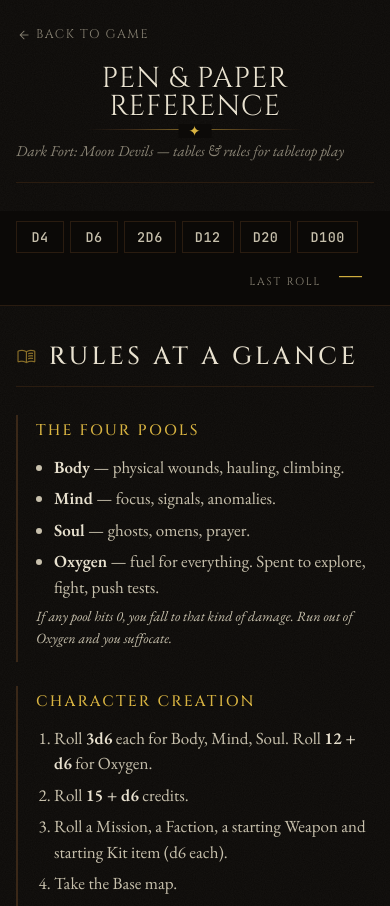
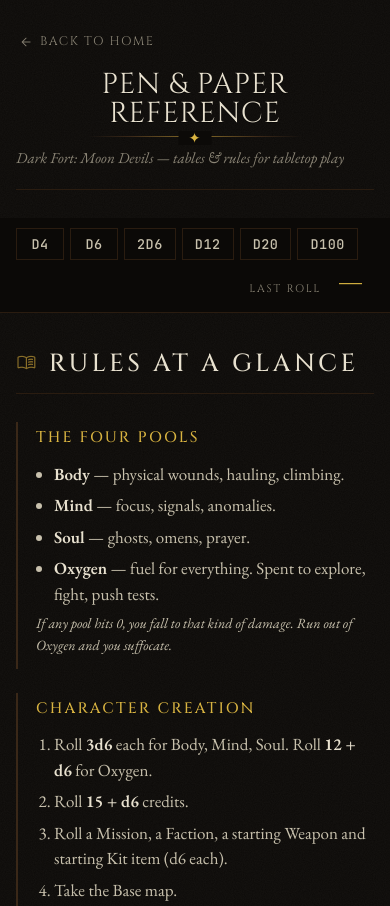
Before and after one commit to pouliens/Dark-Fort-RPG, a website: page reference.html in a window 390 px wide. Shown: the top 906 px of the page. Drawn offline with nearby package versions, Linux system fonts and the light colour scheme; a web font is replaced by a local one.

Commit message:
updated pen and paper

```diff
--- a/game.js
+++ b/game.js
@@ -423,6 +423,7 @@
     const showManualCombat = isPlayerActionable && gameState.inCombat && !gameState.monsterDying && buttonsVisible && !gameState.autoBattle;
 
     const startBtn = document.getElementById('startBtn');
+    const referenceLink = document.getElementById('referenceLink');
     const exploreBtn = document.getElementById('exploreBtn');
     const autoExploreBtn = document.getElementById('autoExploreBtn');
     const attackBtn = document.getElementById('attackBtn');
@@ -433,6 +434,7 @@
     const extractBtn = document.getElementById('extractBtn');
 
     if (startBtn) startBtn.style.display = gameState.gameStarted ? 'none' : 'block';
+    if (referenceLink) referenceLink.style.display = gameState.gameStarted ? 'none' : '';
     if (exploreBtn) exploreBtn.style.display = inDowntime ? 'block' : 'none';
     if (autoExploreBtn) autoExploreBtn.style.display = inDowntime ? 'block' : 'none';
     if (attackBtn) attackBtn.style.display = showManualCombat ? 'block' : 'none';
--- a/reference.html
+++ b/reference.html
@@ -13,7 +13,7 @@
 <body class="reference-body">
     <div class="reference-container">
         <header class="reference-header">
-            <a class="reference-back" href="index.html"><span class="material-symbols-outlined">arrow_back</span> Back to Game</a>
+            <a class="reference-back" href="./index.html"><span class="material-symbols-outlined">arrow_back</span> Back to Home</a>
             <h1 class="cyber-glitch game-title">PEN &amp; PAPER REFERENCE</h1>
             <p class="reference-subtitle">Dark Fort: Moon Devils — tables &amp; rules for tabletop play</p>
         </header>
--- a/styles.css
+++ b/styles.css
@@ -394,6 +394,7 @@
 /* Start button (pre-game) and Level Up (post-explore) deserve their own row
    — they're transitions, not navigation, so they read better at full width. */
 body:not(.in-combat) #startBtn,
+body:not(.in-combat) #referenceLink,
 body:not(.in-combat) #levelUpBtn,
 body:not(.in-combat) #extractBtn {
     flex: 1 1 100%;
@@ -402,6 +403,7 @@
     letter-spacing: 0.1em;
 }
 body:not(.in-combat) #startBtn .material-symbols-outlined,
+body:not(.in-combat) #referenceLink .material-symbols-outlined,
 body:not(.in-combat) #levelUpBtn .material-symbols-outlined,
 body:not(.in-combat) #extractBtn .material-symbols-outlined {
     font-size: 1.1rem;
@@ -2550,7 +2552,6 @@
     /* Match the button shell so it sits naturally in the actions row, but stays
        muted — Start Mission keeps the sulfur accent as the primary CTA. */
     display: inline-flex;
-    flex-direction: column;
     align-items: center;
     justify-content: center;
     text-decoration: none;
@@ -2582,16 +2583,10 @@
     /* Sit on its own row beneath Start Mission so it doesn't compete with the
        primary CTA, but visually belongs to the same family. */
     flex: 1 1 100%;
-    padding: 10px 14px;
-    font-size: 0.82rem;
-    letter-spacing: 0.08em;
 }
 body:not(.in-combat) #referenceLink .btn-sublabel { display: none; }
-body:not(.in-combat) #referenceLink .material-symbols-outlined {
-    font-size: 1rem;
-    margin-right: 3px;
-}
-body.in-combat #referenceLink { display: none; }
+/* Visibility otherwise driven by game.js (updateButtonVisibility — hidden once
+   gameStarted). The CSS just supplies layout when it is shown. */
 
 /* =============================================================================
    PEN & PAPER REFERENCE PAGE
@@ -2610,38 +2605,57 @@
 /* --- Header --------------------------------------------------------------- */
 
 .reference-header {
+    display: grid;
+    grid-template-columns: 1fr auto 1fr;
+    align-items: center;
+    column-gap: 16px;
     margin-bottom: 36px;
     padding-bottom: 24px;
     border-bottom: 1px solid var(--rust-soft);
     text-align: center;
-    position: relative;
 }
 .reference-header .game-title {
+    grid-column: 2;
     font-size: 2.4rem;
     margin: 8px 0 6px;
+    pointer-events: none;
+}
+.reference-subtitle {
+    grid-column: 1 / -1;
+    color: var(--paper-dim);
+    font-style: italic;
+    margin: 0;
+    font-size: 0.95rem;
 }
 .reference-back {
-    position: absolute;
-    left: 0;
-    top: 6px;
+    grid-column: 1;
+    justify-self: start;
     display: inline-flex;
     align-items: center;
-    gap: 4px;
+    gap: 6px;
+    margin-left: -10px;
+    padding: 8px 12px;
+    border-radius: 3px;
     color: var(--paper-dim);
     text-decoration: none;
     font-family: var(--font-heading);
     font-size: 0.78rem;
     letter-spacing: 0.12em;
     text-transform: uppercase;
-    transition: color 0.15s;
-}
-.reference-back:hover { color: var(--sulfur); }
-.reference-back .material-symbols-outlined { font-size: 1rem; }
-.reference-subtitle {
-    color: var(--paper-dim);
-    font-style: italic;
-    margin: 0;
-    font-size: 0.95rem;
+    transition: color 0.15s, background-color 0.15s;
+    position: relative;
+    z-index: 2;
+}
+.reference-back:hover {
+    color: var(--sulfur);
+    background-color: rgba(217, 180, 65, 0.06);
+}
+.reference-back:hover .material-symbols-outlined {
+    transform: translateX(-2px);
+}
+.reference-back .material-symbols-outlined {
+    font-size: 1rem;
+    transition: transform 0.15s;
 }
 
 /* --- Dice tray (sticky, slim) --------------------------------------------- */
@@ -2941,8 +2955,14 @@
 
 @media (max-width: 720px) {
     .reference-container { padding: 24px 16px 64px; }
-    .reference-back { position: static; display: inline-flex; margin-bottom: 12px; }
-    .reference-header { text-align: left; padding-bottom: 18px; margin-bottom: 28px; }
+    .reference-header {
+        grid-template-columns: 1fr;
+        text-align: left;
+        padding-bottom: 18px;
+        margin-bottom: 28px;
+    }
+    .reference-header .game-title { grid-column: 1; }
+    .reference-back { grid-column: 1; margin-bottom: 4px; }
     .reference-header .game-title { font-size: 1.8rem; }
     .dice-tray { margin: 0 -16px 32px; padding: 10px 16px; }
     .dice-tray-inner { flex-direction: column; align-items: stretch; gap: 10px; }
```
